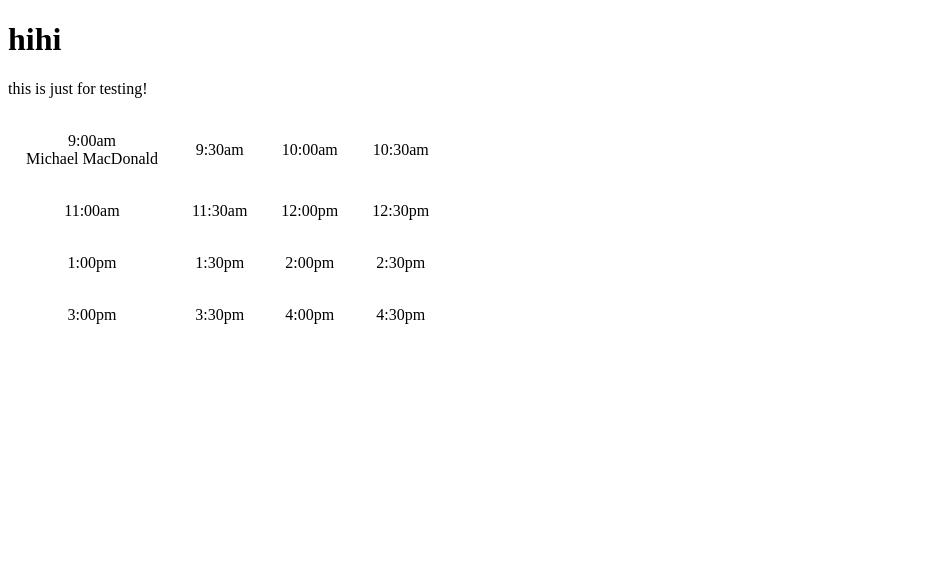
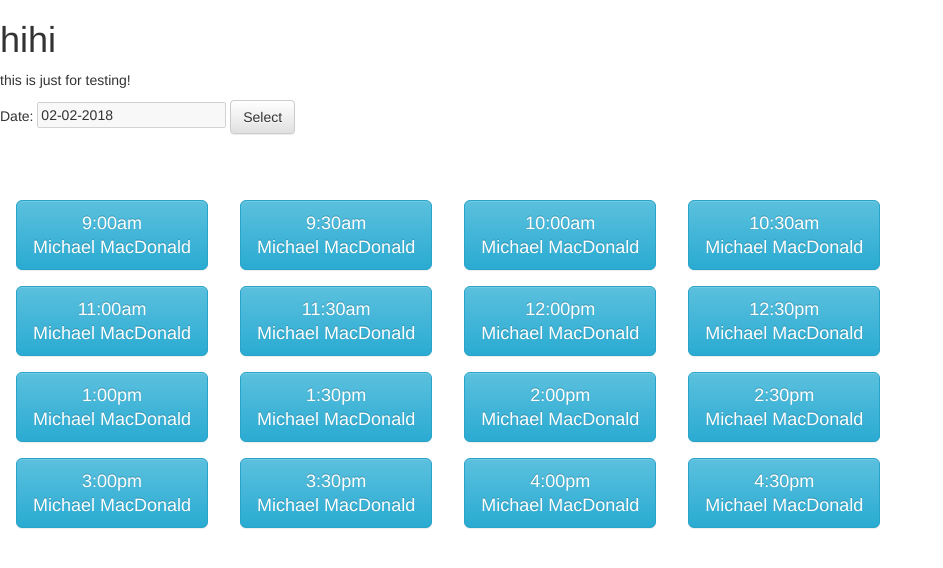
Before and after one commit to james-hyperanna/testWeb, a website: page index.html in a window 1280 px wide. Shown: the whole page, without its empty margins (0-943 px from the left). Drawn offline with nearby package versions, Linux system fonts and the light colour scheme.

Commit message:
added date picker and modal

```diff
--- a/index.html
+++ b/index.html
@@ -3,42 +3,135 @@
 <head>
     <meta charset="UTF-8">
     <link rel="stylesheet" type="text/css" href="main.css">
+    <!-- Latest compiled and minified CSS -->
+    <link rel="stylesheet" href="https://maxcdn.bootstrapcdn.com/bootstrap/3.3.7/css/bootstrap.min.css" integrity="sha384-BVYiiSIFeK1dGmJRAkycuHAHRg32OmUcww7on3RYdg4Va+PmSTsz/K68vbdEjh4u" crossorigin="anonymous">
+    <!-- Optional theme -->
+    <link rel="stylesheet" href="https://maxcdn.bootstrapcdn.com/bootstrap/3.3.7/css/bootstrap-theme.min.css" integrity="sha384-rHyoN1iRsVXV4nD0JutlnGaslCJuC7uwjduW9SVrLvRYooPp2bWYgmgJQIXwl/Sp" crossorigin="anonymous">
+
+    <!-- jQuery calendar -->
+    <link rel="stylesheet" href="//code.jquery.com/ui/1.12.1/themes/base/jquery-ui.css">
+
     <title>Title</title>
 </head>
 <body>
     <h1>hihi</h1>
     <p>this is just for testing!</p>
-    <table>
+
+    <div style="display:inline-block;">
+        Date: <input id="datepicker" disabled="disabled">
+        <div id="btn_date_picker" class="btn btn-default">Select</div>
+    </div>
+
+    <table style="margin-top: 50px;">
         <tr>
-            <td onclick="makeAppt('DrKim', '01-02-18', '9:00am', 'Claire');">
-                <div>9:00am</div>
+            <!-- <td onclick="makeAppt('DrKim', '01-02-18', '9:00am', 'Claire');"> -->
+            <td class="btn btn-info btn-lg appointment-time">
+                <div id="time">9:00am</div>
+                <div id="patient">Michael MacDonald</div>
+            </td>
+            <td class="btn btn-info btn-lg appointment-time">
+                <div>9:30am</div>
                 <div>Michael MacDonald</div>
             </td>
-            <td>9:30am</td>
-            <td>10:00am</td>
-            <td>10:30am</td>
+            <td class="btn btn-info btn-lg appointment-time">
+                <div>10:00am</div>
+                <div>Michael MacDonald</div>
+            </td>
+            <td class="btn btn-info btn-lg appointment-time">
+                <div>10:30am</div>
+                <div>Michael MacDonald</div>
+            </td>
         </tr>
         <tr>
-            <td>11:00am</td>
-            <td>11:30am</td>
-            <td>12:00pm</td>
-            <td>12:30pm</td>
+            <td class="btn btn-info btn-lg appointment-time">
+                <div>11:00am</div>
+                <div>Michael MacDonald</div>
+            </td>
+            <td class="btn btn-info btn-lg appointment-time">
+                <div>11:30am</div>
+                <div>Michael MacDonald</div>
+            </td>
+            <td class="btn btn-info btn-lg appointment-time">
+                <div>12:00pm</div>
+                <div>Michael MacDonald</div>
+            </td>
+            <td class="btn btn-info btn-lg appointment-time">
+                <div>12:30pm</div>
+                <div>Michael MacDonald</div>
+            </td>
         </tr>
         <tr>
-            <td>1:00pm</td>
-            <td>1:30pm</td>
-            <td>2:00pm</td>
-            <td>2:30pm</td>
+            <td class="btn btn-info btn-lg appointment-time">
+                <div>1:00pm</div>
+                <div>Michael MacDonald</div>
+            </td>
+            <td class="btn btn-info btn-lg appointment-time">
+                <div>1:30pm</div>
+                <div>Michael MacDonald</div>
+            </td>
+            <td class="btn btn-info btn-lg appointment-time">
+                <div>2:00pm</div>
+                <div>Michael MacDonald</div>
+            </td>
+            <td class="btn btn-info btn-lg appointment-time">
+                <div>2:30pm</div>
+                <div>Michael MacDonald</div>
+            </td>
         </tr>
         <tr>
-            <td>3:00pm</td>
-            <td>3:30pm</td>
-            <td>4:00pm</td>
-            <td>4:30pm</td>
+            <td class="btn btn-info btn-lg appointment-time">
+                <div>3:00pm</div>
+                <div>Michael MacDonald</div>
+            </td>
+            <td class="btn btn-info btn-lg appointment-time">
+                <div>3:30pm</div>
+                <div>Michael MacDonald</div>
+            </td>
+            <td class="btn btn-info btn-lg appointment-time">
+                <div>4:00pm</div>
+                <div>Michael MacDonald</div>
+            </td>
+            <td class="btn btn-info btn-lg appointment-time">
+                <div>4:30pm</div>
+                <div>Michael MacDonald</div>
+            </td>
         </tr>
     </table>
+
+    <!-- Appointment Modal -->
+    <div id="myModal" class="modal fade" role="dialog">
+        <div class="modal-dialog">
+            <!-- Modal content-->
+            <div class="modal-content">
+                <div class="modal-header">
+                    <button type="button" class="close" data-dismiss="modal">&times;</button>
+                    <h4 class="modal-title">Confirm Appointment</h4>
+                </div>
+                <div class="modal-body">
+                    <p id="appointment-date"></p>
+                    <p id="appointment-time"></p>
+                    Patient name: <input id="patient-name">
+                </div>
+                <div class="modal-footer">
+                    <button type="button" class="btn btn-danger" data-dismiss="modal">Cancel</button>
+                    <button type="button" class="btn btn-success" data-dismiss="modal">Confirm</button>
+                </div>
+            </div>
+
+        </div>
+    </div>
 </body>
 <script src="https://www.gstatic.com/firebasejs/4.0.0/firebase-app.js"></script>
 <script src="https://www.gstatic.com/firebasejs/4.0.0/firebase-database.js"></script>
-<script src="appt.js"></script>
+
+<!-- jQuery (necessary for Bootstrap's JavaScript plugins) -->
+<script src="https://ajax.googleapis.com/ajax/libs/jquery/1.12.4/jquery.min.js"></script>
+
+<!-- jQuery calendar -->
+<script src="https://code.jquery.com/ui/1.12.1/jquery-ui.js"></script>
+
+<!-- Include all compiled plugins (below), or include individual files as needed -->
+<!-- Latest compiled and minified JavaScript -->
+<script src="https://maxcdn.bootstrapcdn.com/bootstrap/3.3.7/js/bootstrap.min.js" integrity="sha384-Tc5IQib027qvyjSMfHjOMaLkfuWVxZxUPnCJA7l2mCWNIpG9mGCD8wGNIcPD7Txa" crossorigin="anonymous"></script>
+<script src="js/appt.js"></script>
 </html>
--- a/appt.js
+++ b/js/appt.js
@@ -1,3 +1,4 @@
+
 // Initialize Firebase
 var config = {
   apiKey: "AIzaSyDQ2qblJX1vmmVD7akV2pmMN51sJJRSzpM",
@@ -17,6 +18,24 @@ function makeAppt(doctor, date, time, name) {
   database.ref('appointments/' + doctor + "/" + date + "/" + time).set({
     date: date,
     time: time,
-    name : name
+    name: name
   });
 }
+
+
+$(function() {
+  console.log('hi');
+  $('#datepicker').datepicker({
+    dateFormat: "dd-mm-yy"
+  }).datepicker("setDate", "0");
+});
+
+$('.appointment-time').click(function() {
+  $('#appointment-time').text($(this).children(':first').text()); // get the time
+  $('#myModal').modal('show'); // open the popup
+});
+
+$('#btn_date_picker').click(function() {
+  console.log('hello');
+  $('#datepicker').datepicker('show');
+})
--- a/main.css
+++ b/main.css
@@ -1,4 +1,5 @@
 td {
     padding: 16px;
+    margin: 16px;
     text-align: center;
 }
```
